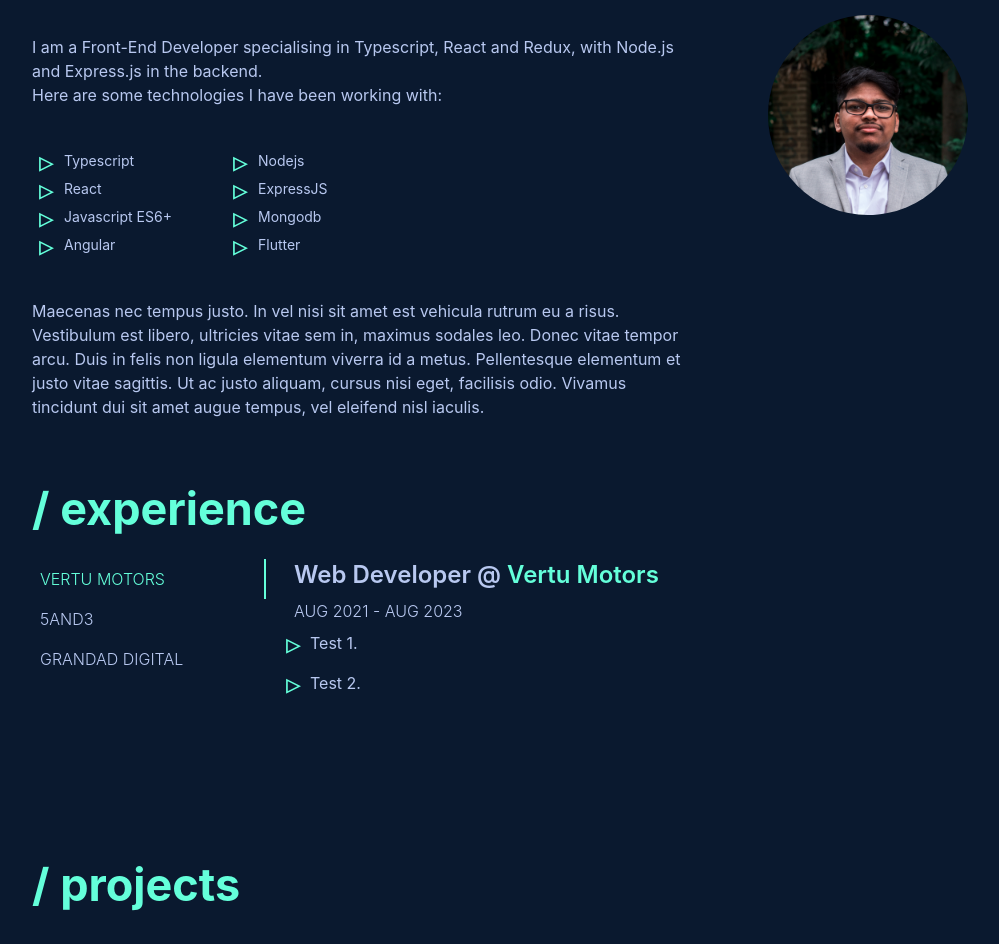
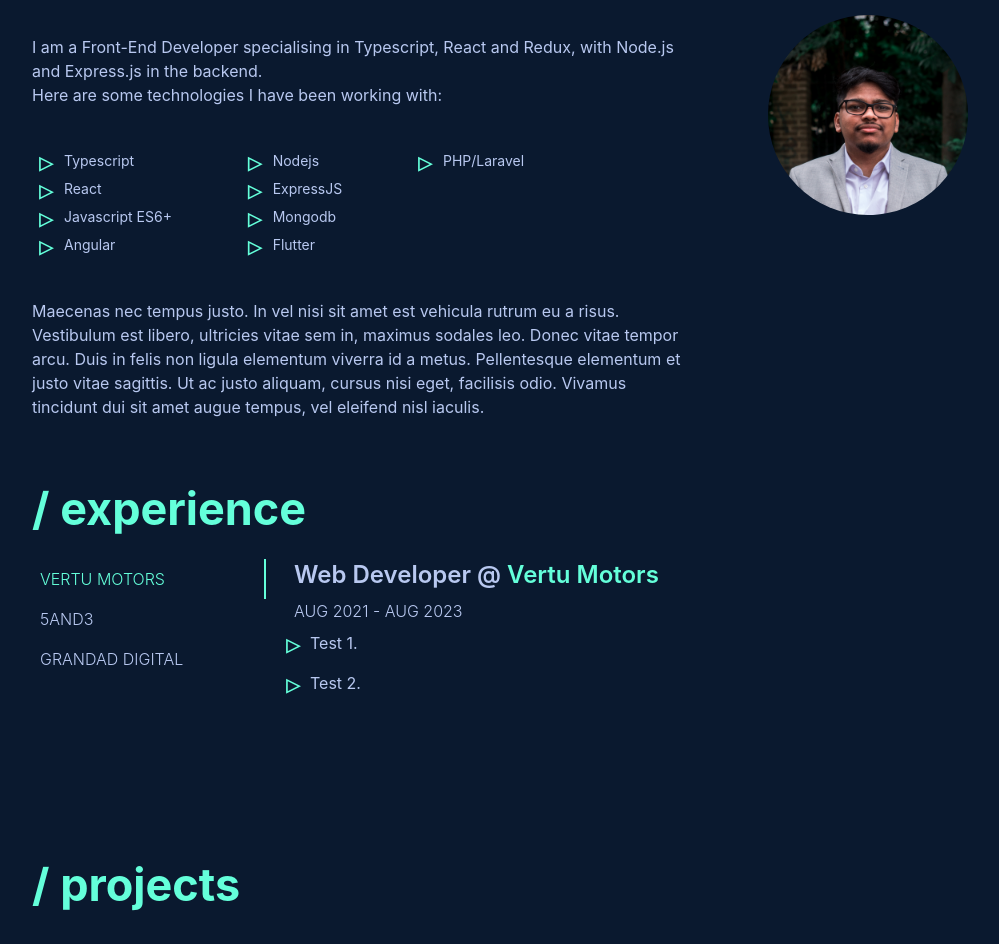
Before and after one commit to AneezAmja/Aneez, a React (Vite) app: page / in a window 1280 px wide. Shown: the part 861-1805 px from the top of the page, without its empty margins (140-1139 px from the left). Built offline with nearby package versions, Linux system fonts and the light colour scheme.

Commit message:
updated height and added PHP

```diff
--- a/src/components/About.tsx
+++ b/src/components/About.tsx
@@ -18,7 +18,7 @@ const About = () => {
             <br />
             Here are some technologies I have been working with:
           </div>
-          <div className="flex justify-between w-[300px] py-2 px-4 md:py-5 md:w-1/2">
+          <div className="flex justify-between w-full py-2 px-4 md:py-5 lg:w-[80%]">
             <span className="relative">
               <ListItem>Typescript</ListItem>
               <ListItem>React</ListItem>
@@ -31,6 +31,9 @@ const About = () => {
               <ListItem>ExpressJS</ListItem>
               <ListItem>Mongodb</ListItem>
               <ListItem>Flutter</ListItem>
+            </span>
+            <span className="relative">
+              <ListItem>PHP/Laravel</ListItem>
             </span>
           </div>
           <p className="py-5">
```
